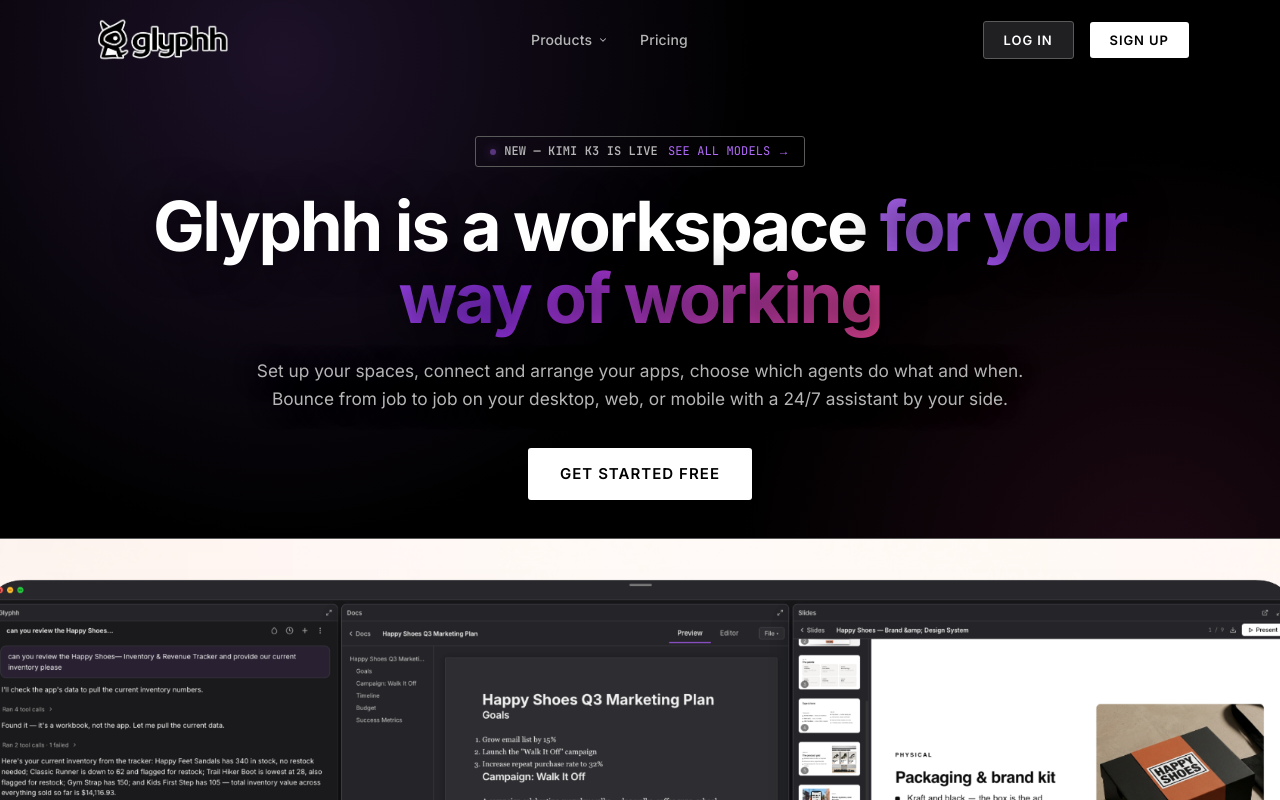
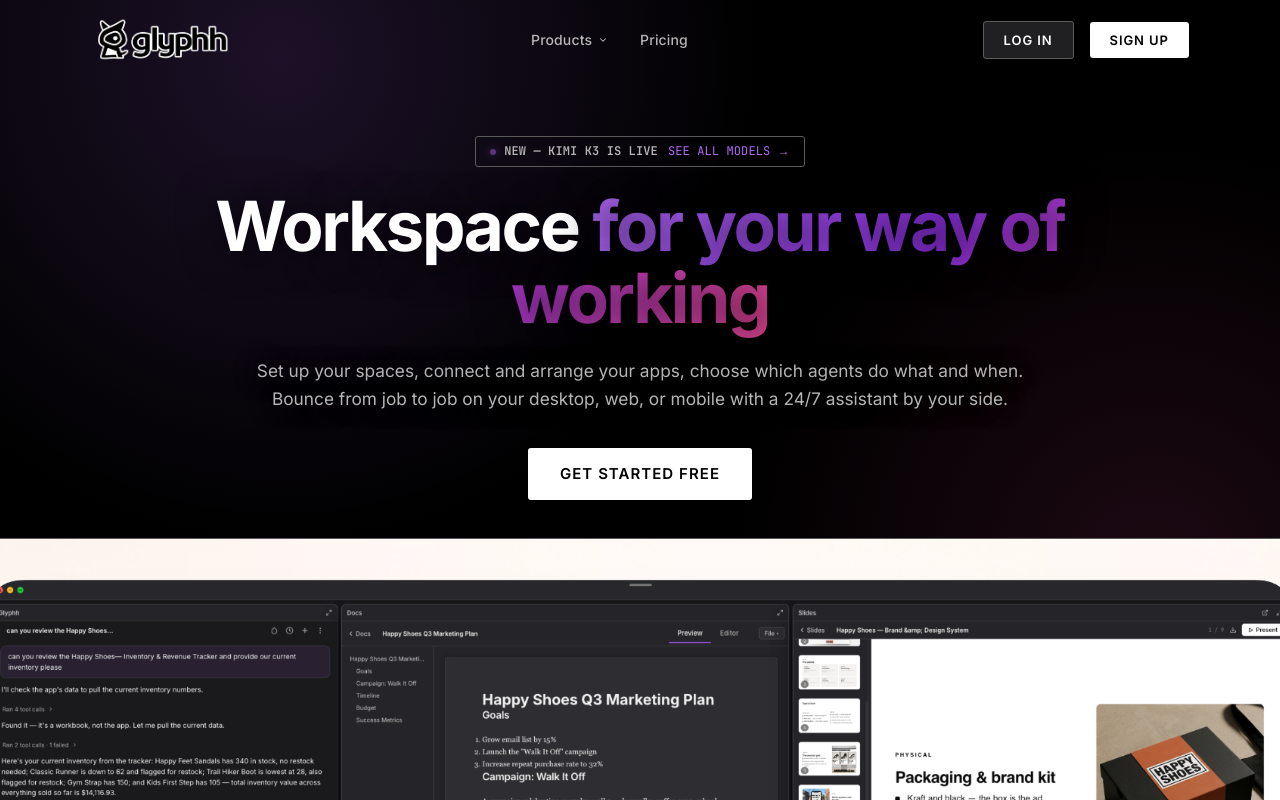
Before and after one commit to glyphh-ai/web, a Next.js app: page / in a window 1280 px wide. Shown: the top 800 px of the page. Built offline with nearby package versions, Linux system fonts and the light colour scheme; no server answers.

Commit message:
web hero: headline drops to the bare claim

```diff
--- a/app/heroes.js
+++ b/app/heroes.js
@@ -26,7 +26,7 @@ export const heroes = {
   default: {
     pill: KIMI_PILL,
     title: {
-      lead: 'Glyphh is a workspace ',
+      lead: 'Workspace ',
       accent: 'for your way of working',
     },
     sub:
```
